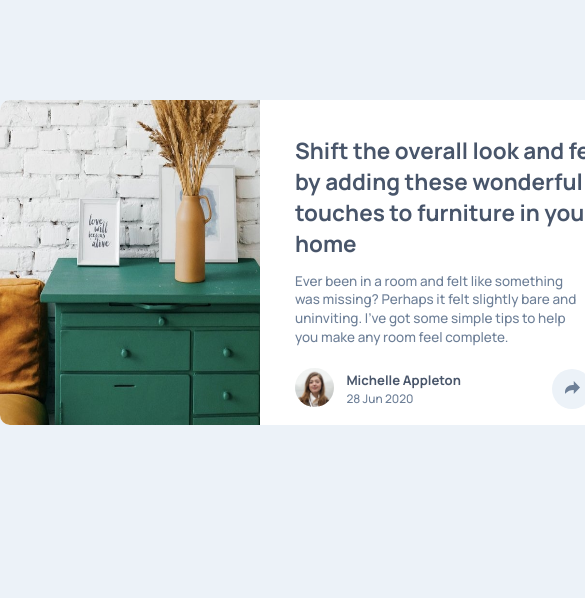
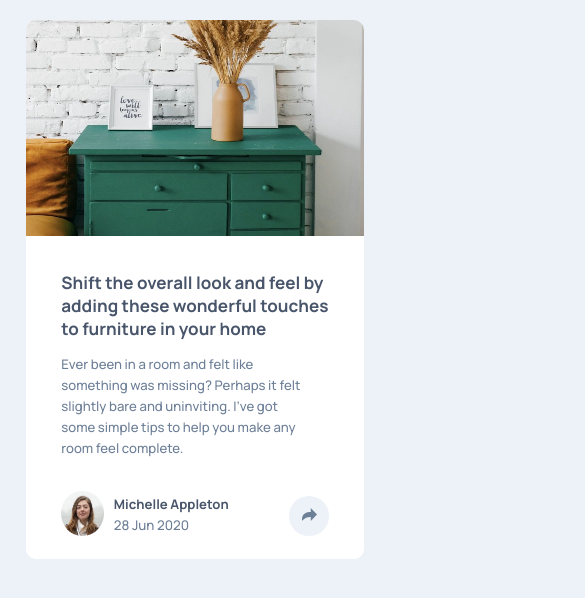
Before and after one commit to luisPolanco25/article-preview-component, a plain HTML site: page index.html in a window 390 px wide. Shown: the top 598 px of the page, 585 px wide, since content can reach past the window. Drawn offline with Linux system fonts and the light colour scheme.

Commit message:
Media queries for 665px width added

```diff
--- a/index.html
+++ b/index.html
@@ -16,6 +16,7 @@
   <main id="card">
     <div id="card-image">
       <img src="./images/drawers.jpg" alt="Drawers" />
+      <img src="./images/drawers-mobile.jpg" alt="Drawers" id="drawers-mobile" />
     </div>
     <div id="card-text">
 
--- a/styles.css
+++ b/styles.css
@@ -31,6 +31,10 @@ body {
     width: 100%;
     height: 100%;
     border-radius: 10px 0px 0px 10px;
+}
+
+#card-image #drawers-mobile {
+    display: none;
 }
 
 #card-text {
@@ -181,6 +185,85 @@ body {
     }
 }
 
-/* @media (max-width:665px) {
+@media (max-width:665px) {
 
-} */
+    html {
+        font-size: 14px;
+    }
+
+    #card {
+        width: 337.5px;
+        height: 539.19px;
+        grid-template-columns: 100%;
+        grid-template-rows: 40% 60%;
+        margin: 20px auto 0px auto;
+    }
+
+    #card-text {
+        padding-bottom: 0px;
+    }
+
+    #card-text h1 {
+        font-size: 1.22rem;
+    }
+
+    #card-text p {
+        font-size: 0.94rem;
+        line-height: 1.6;
+        margin-bottom: 2.3rem;
+    }
+
+    #card-image img {
+        display: none;
+    }
+
+    #card-image #drawers-mobile {
+        display: block;
+        border-radius: 10px 10px 0px 0px;
+    }
+
+    #info {
+        column-gap: 18px;
+    }
+
+    #info img {
+        width: 42.52px;
+        height: 45.11px;
+    }
+
+    #info p {
+        margin-bottom: 0px;
+    }
+
+    #share {
+        justify-content: flex-end;
+        width: 36%;
+        z-index: 2;
+    }
+
+    #social-networks {
+        position: relative;
+        width: 337.1px;
+        height: 80px;
+        right: 262px;
+        bottom: 57px;
+        z-index: -1;
+        border-radius: 0px 0px 10px 10px;
+        padding: 15px;
+        justify-content: left;
+    }
+
+    #share-text {
+        margin-bottom: -1.2rem;
+    }
+
+    #share-images img {
+        margin-left: -2px;
+        width: 20%;
+    }
+
+    #social-networks-triangle {
+        display: none !important;
+    }
+
+}
```
